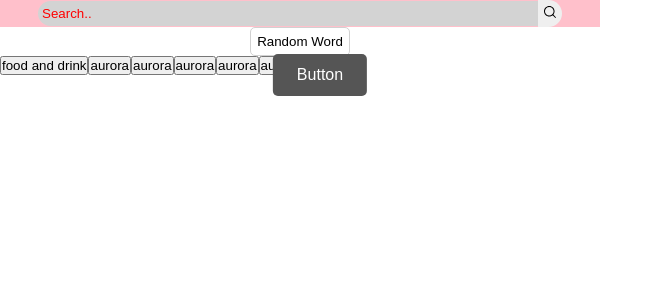
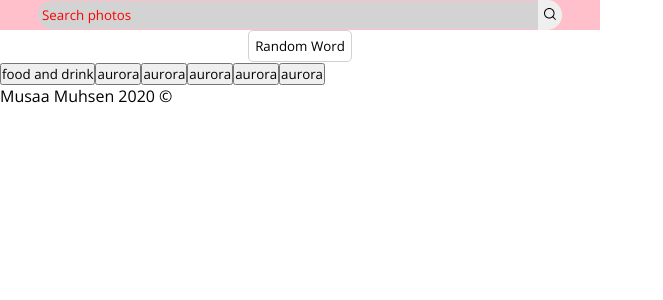
Before and after one commit to musaa-muhsen/unsplash-client, a React (Create React App) app: page / in a window 1280 px wide. Shown: the top 300 px of the page, without its empty margins (0-663 px from the left). Built offline with nearby package versions, Linux system fonts and the light colour scheme.

Commit message:
before context for unsplash api data

```diff
--- a/package.json
+++ b/package.json
@@ -9,7 +9,8 @@
     "node-sass": "^4.14.1",
     "react": "^16.13.1",
     "react-dom": "^16.13.1",
-    "react-scripts": "3.4.1"
+    "react-scripts": "3.4.1",
+    "uuid": "^8.3.0"
   },
   "scripts": {
     "start": "react-scripts start",
--- a/src/components/App.js
+++ b/src/components/App.js
@@ -4,19 +4,34 @@ import SearchBar from './SearchBar';
 import RandomWordContext from '../contexts/RandomWordContext';
 import WordButtonTwo from './WordButton2';
 import FeelingLucky from './FeelingLucky';
+//import NoImage from './NoImage';
+import Footer from './Footer';
 
 
 
 const App = () => {
 
   const [images, setImages ]= useState([]);
+  const [noImages, setNoImages] = useState(false)
+
 
    const onSearchSubmit = async (word) => {
-    console.log(word.val)
-    const response = await fetch(`/api/${word.val}`);
-    const data = await response.json();
-    console.log(data)
-    setImages(data.results)
+     try {
+      console.log(word.val)
+      const response = await fetch(`/api/${word.val}`);
+      const data = await response.json();
+
+      if (data.total === 0) {
+          setNoImages(true)
+      } else {
+           setImages(data.results)
+      }
+    }
+       catch (error) {
+           console.log(error);
+           setNoImages(true)
+     }
+
    }
 
 
@@ -25,7 +40,7 @@ const onButtonSubmit = async (word) => {
    //const response = await fetch('/api/images');
    const response = await fetch(`/api/${word}`);
    const unsplashData = await response.json();
-   console.log(unsplashData)
+   console.log(unsplashData.results)
    setImages(unsplashData.results)
   }
 
@@ -35,12 +50,13 @@ const onButtonSubmit = async (word) => {
     <RandomWordContext>
        <div className="search-main-container">
            <SearchBar onSearchSubmit={onSearchSubmit} onButtonSubmit={onButtonSubmit}/>
-
        </div>
        <FeelingLucky onButtonSubmit={onButtonSubmit} />
-          <WordButtonTwo onButtonSubmit={onButtonSubmit} />
+       <WordButtonTwo onButtonSubmit={onButtonSubmit} />
     </RandomWordContext>
-           <ImageList imagesProp={images} />
+           <ImageList noImages={noImages} imagesProp={images} />
+
+           <Footer />
     </div>
    );
 }
@@ -48,15 +64,7 @@ const onButtonSubmit = async (word) => {
 
 export default App;
 
-
-
-
-
-
-
-
-
-
+// <NoImage noImages={noImages} />
 
 
   // useEffect(() => {
--- /dev/null
+++ b/src/components/Footer.js
@@ -0,0 +1,9 @@
+import React from 'react';
+
+const Footer = () => {
+    return (
+        <div>Musaa Muhsen 2020 &copy;</div>
+     );
+}
+
+export default Footer;
--- a/src/components/ImageList.js
+++ b/src/components/ImageList.js
@@ -1,27 +1,52 @@
 import React from 'react';
+import {v4} from 'uuid';
+import NoImage from './NoImage';
 
-const  ImageList = ({imagesProp}) => {
+const  ImageList = ({imagesProp, noImages}) => {
+
+
+
+   if (noImages === true) {
+         return (
+            <div className="no-image-container">
+            <h1>No images!</h1>
+            </div>
+         )
+   }
+
+
+   const imgs = imagesProp.map(img => {
+        return (
+<img key={img.id} src={img.urls.small} alt={img.alt_description} />
+               )
+          });
+
+
+    return (
+         <div className="image-container">
+            {imgs}
+         </div>
+     );
+}
+
+export default ImageList;
+
+
+/*
    //const [image, setImage] = useState(imagesProp.results)
-   console.log(imagesProp.length)
    //[books, setBooks] =
    //const imagesForRender = props.results
 //    useEffect(() => {
 //    const imageResults = imagesProp.results;
 //    console.log(imageResults)
-      const imgs = imagesProp.map(img => {
-           return (
-<img key={img.id} src={img.urls.small} alt={img.alt_description} />
-           )
-        })
-//     })
 
+<a style={{display: "block"}} href={img.links.download} download>
+{}
+{console.log(img.links.download_location)}
+<button className="btn"> download</button>
 
-    return (
+</a>
 
-         <div class="container-button">{imgs}
-           <button class="btn">Button</button>
-         </div>
-     );
-}
+*/
 
-export default ImageList;
+/* <div key={v4()} className="container-button"> */
--- /dev/null
+++ b/src/components/NoImage.js
@@ -0,0 +1,22 @@
+import React from 'react';
+
+const NoImage = ({noImages}) => {
+    console.log(noImages);
+
+    if (noImages === true) {
+
+        return (
+           <div className="no-image-container">
+           <h1>No images!</h1>
+           </div>
+
+        )
+     }
+    return (
+        <div>
+
+        </div>
+     );
+}
+
+export default NoImage;
--- a/src/components/SearchBar.js
+++ b/src/components/SearchBar.js
@@ -23,7 +23,7 @@ const SearchBar = ({onSearchSubmit,onButtonSubmit}) => {
             <form onSubmit={onFormSubmit}>
 
                  {/* <label htmlFor="search"><h2>Image Search: </h2></label> */}
-                 <input placeholder="Search.." className="search-bar" type="text" value={search.val} onChange={onInputChange} />
+                 <input placeholder="Search photos" className="search-bar" type="text" value={search.val} onChange={onInputChange} />
                  <button className="search-icon-container" onChange={onInputChange} value={search}>
             <SearchSVG />
                 </button>
--- a/src/scss/styles.scss
+++ b/src/scss/styles.scss
@@ -1,40 +1,55 @@
 @import "nav.scss";
 @import "suggest-words.scss";
-
+@import url('https://fonts.googleapis.com/css2?family=Open+Sans:ital,wght@0,400;0,700;1,400;1,700&display=swap');
 * {
         padding: 0;
         margin: 0;
         box-sizing: border-box;
         //outline: blue solid 1px;
 }
+body {
+    font-family: 'Open Sans',"HelveticaNeue-Light", "Helvetica Neue Light", "Helvetica Neue", Helvetica, Arial, "Lucida Grande", sans-serif;
+}
+button, input {
 
-.container-button {
-        position: relative;
-        width: 50%;
-      }
+    font-family: 'Open Sans',"HelveticaNeue-Light", "Helvetica Neue Light", "Helvetica Neue", Helvetica, Arial, "Lucida Grande", sans-serif;
 
-      /* Make the image responsive */
-      .container-button img {
-        width: 100%;
-        height: auto;
-      }
 
-      /* Style the button and place it in the middle of the container/image */
-      .container-button .btn {
-        position: absolute;
-        top: 50%;
-        left: 50%;
-        transform: translate(-50%, -50%);
-        -ms-transform: translate(-50%, -50%);
-        background-color: #555;
-        color: white;
-        font-size: 16px;
-        padding: 12px 24px;
-        border: none;
-        cursor: pointer;
-        border-radius: 5px;
-      }
+}
+input:focus,
+select:focus,
+textarea:focus,
+button:focus {
+    outline: none;
+}
 
-      .container-button .btn:hover {
-        background-color: black;
-      }
+// .container-button {
+//         position: relative;
+//         width: 50%;
+//       }
+
+      // /* Make the image responsive */
+      // .container-button img {
+      //   width: 100%;
+      //   height: auto;
+      // }
+
+      // /* Style the button and place it in the middle of the container/image */
+      // .container-button .btn {
+      //   position: absolute;
+      //   top: 50%;
+      //   left: 50%;
+      //   transform: translate(-50%, -50%);
+      //   -ms-transform: translate(-50%, -50%);
+      //   background-color: #555;
+      //   color: white;
+      //   font-size: 16px;
+      //   padding: 12px 24px;
+      //   border: none;
+      //   cursor: pointer;
+      //   border-radius: 5px;
+      // }
+
+      // .container-button .btn:hover {
+      //   background-color: black;
+      // }
```
Also changed, not shown: src/contexts/UnsplashContext.js (added, +13 -0 lines), src/scss/suggest-words.scss (+3 -4 lines), src/images/no-image-icon.svg (added), src/not using /TestImages.js (renamed from src/components/TestImages.js), 1 other file (tests, documents, lock files or other folders).
